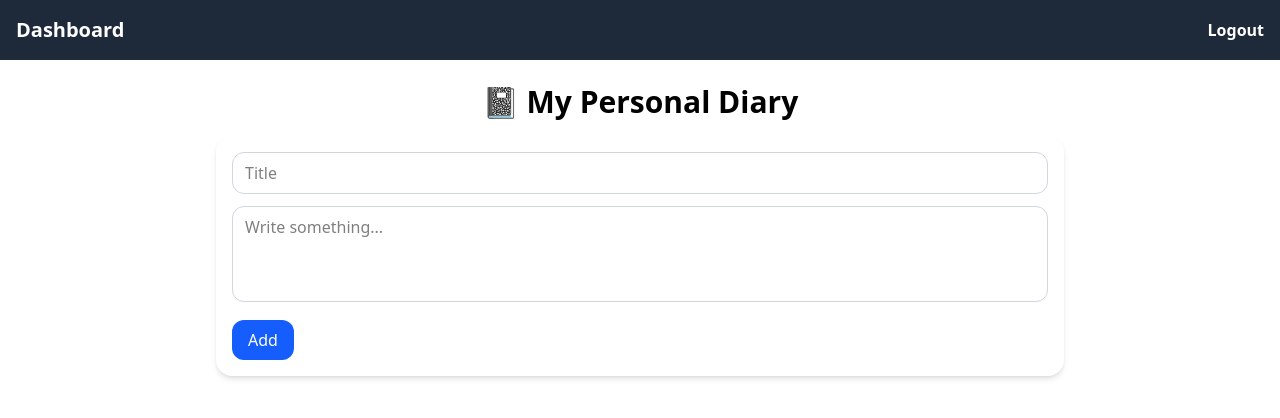
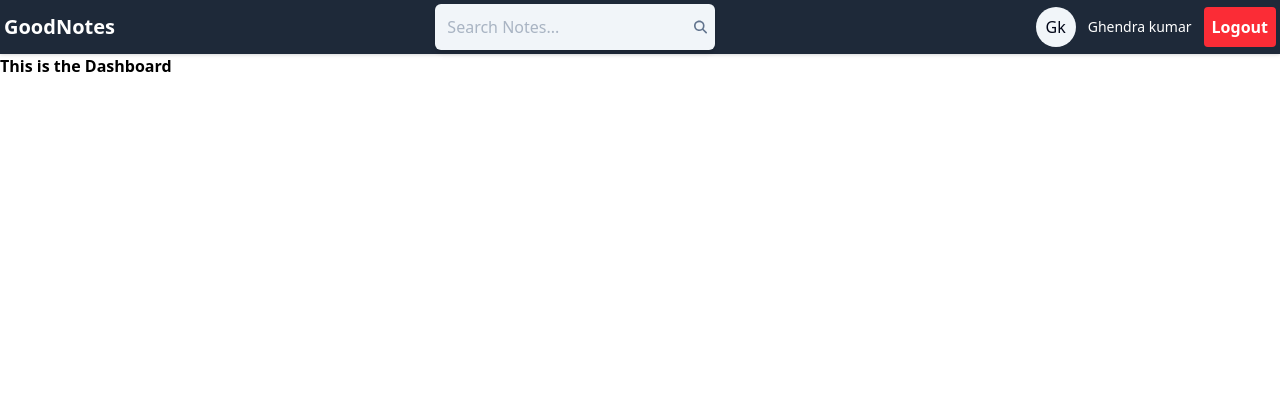
Before and after one commit to Ghanedrakumar/Personal-Diary-App, a React (Vite) app in the folder client/: page /dashboard in a window 1280 px wide. Shown: the top 418 px of the page. Built offline with nearby package versions, Linux system fonts and the light colour scheme.

Commit message:
Navbar is modified

```diff
--- a/client/package.json
+++ b/client/package.json
@@ -17,6 +17,7 @@
     "react": "^19.0.0",
     "react-dom": "^19.0.0",
     "react-hook-form": "^7.55.0",
+    "react-icons": "^5.5.0",
     "react-router-dom": "^7.5.0"
   },
   "devDependencies": {
--- a/client/src/App.jsx
+++ b/client/src/App.jsx
@@ -3,7 +3,7 @@ import { BrowserRouter,Routes,Route } from "react-router-dom"
 import Navbar from "./Components/Navbar"
 import Signup from "./Components/Signup"
 import Login from "./Components/Login"
-import { DiaryDashboard } from "./Components/Dashboard"
+import Dashboard  from "./Components/Dashboard"
 function App() {
 
   return (
@@ -12,7 +12,7 @@ function App() {
       <Route path="/" element={<><Signup/></>} />
       <Route path="/signup" element={<><Signup/></>} />
       <Route path="/login" element={<><Login/></>} />
-      <Route path="/dashboard" element={<><Navbar /><DiaryDashboard/></>} />
+      <Route path="/dashboard" element={<><Navbar /><Dashboard/></>} />
     </Routes>
     </BrowserRouter>
 
--- /dev/null
+++ b/client/src/Components/Cards/ProfileInfo.jsx
@@ -0,0 +1,22 @@
+import React from 'react'
+const ProfileInfo = ({onLogout}) => {
+    return (
+        <div className='flex items-center justify-center  gap-3'>
+            <div className="w-10 h-10 flex items-center justify-center rounded-full text-slate-950 font-medium bg-slate-100">
+                Gk
+
+                </div>
+                <div className='text-sm font-medium' >
+                    Ghendra kumar
+                </div>
+
+                <button className="flex space-x-10 bg-red-500 hover: hover:bg-red-800 hover:text-blue-300 hover:opacity-80 font-bold p-2 rounded-sm"
+                onClick={onLogout}>
+                     Logout
+                </button>
+
+        </div>
+    )
+}
+
+export default ProfileInfo
--- a/client/src/Components/Dashboard.jsx
+++ b/client/src/Components/Dashboard.jsx
@@ -1,107 +1,11 @@
-import React, { useState } from "react";
-import { Card, CardContent } from "./ui/Card";
-import { Button } from "./ui/button";
-import { Input } from "./ui/Input.jsx";
-import { Textarea} from "./ui/TextArea";
+import React from 'react'
 
-import { format } from "date-fns";
-import { Pencil, Trash2 } from "lucide-react";
+const Dashboard = () => {
+  return (
+    <div>
+      <h1 className='font-bold'>This is the Dashboard</h1>
+    </div>
+  )
+}
 
-export default function DiaryDashboard() {
-  const [entries, setEntries] = useState([]);
-  const [title, setTitle] = useState("");
-  const [description, setDescription] = useState("");
-  const [editId, setEditId] = useState(null);
-
-  const handleSubmit = () => {
-    if (!title || !description) return;
-
-    const newEntry = {
-      id: editId || Date.now(),
-      title,
-      description,
-      timestamp: new Date(),
-    };
-
-    if (editId) {
-      setEntries((prev) =>
-        prev.map((entry) => (entry.id === editId ? newEntry : entry))
-      );
-      setEditId(null);
-    } else {
-      setEntries([newEntry, ...entries]);
-    }
-
-    setTitle("");
-    setDescription("");
-  };
-
-  const handleDelete = (id) => {
-    setEntries(entries.filter((entry) => entry.id !== id));
-  };
-
-  const handleEdit = (entry) => {
-    setTitle(entry.title);
-    setDescription(entry.description);
-    setEditId(entry.id);
-  };
-
-  return (
-    <div className="p-6 max-w-4xl mx-auto">
-      <h1 className="text-3xl font-bold mb-4 text-center">📓 My Personal Diary</h1>
-
-      <div className="bg-white p-4 rounded-2xl shadow-md mb-6">
-        <Input
-          placeholder="Title"
-          value={title}
-          onChange={(e) => setTitle(e.target.value)}
-          className="mb-3"
-        />
-        <Textarea
-          placeholder="Write something..."
-          value={description}
-          onChange={(e) => setDescription(e.target.value)}
-          className="mb-3"
-        />
-        <Button onClick={handleSubmit}>{editId ? "Update" : "Add"}</Button>
-      </div>
-
-      <div className="grid gap-4">
-        {entries.map((entry) => (
-          <Card key={entry.id} className="rounded-2xl shadow-lg">
-            <CardContent className="p-4">
-              <div className="flex justify-between items-start">
-                <div>
-                  <h2 className="text-xl font-semibold">{entry.title}</h2>
-                  <p className="text-gray-600 mt-1 whitespace-pre-wrap">
-                    {entry.description}
-                  </p>
-                  <p className="text-sm text-gray-400 mt-2">
-                    {format(new Date(entry.timestamp), "PPpp")}
-                  </p>
-                </div>
-                <div className="flex space-x-2">
-                  <Button
-                    size="icon"
-                    variant="ghost"
-                    onClick={() => handleEdit(entry)}
-                  >
-                    <Pencil className="w-4 h-4" />
-                  </Button>
-                  <Button
-                    size="icon"
-                    variant="ghost"
-                    onClick={() => handleDelete(entry.id)}
-                  >
-                    <Trash2 className="w-4 h-4 text-red-500" />
-                  </Button>
-                </div>
-              </div>
-            </CardContent>
-          </Card>
-        ))}
-      </div>
-    </div>
-  );
-}
-export { DiaryDashboard };
+export default Dashboard
--- a/client/src/Components/Navbar.jsx
+++ b/client/src/Components/Navbar.jsx
@@ -1,14 +1,39 @@
 import React from 'react'
+import SearchBar from './SearchBar/SearchBar'
+import ProfileInfo from './Cards/ProfileInfo'
 import { Link } from 'react-router-dom'
+import { useNavigate } from 'react-router-dom'
+
 const Navbar = () => {
+    const Navigate = useNavigate()
+    const [searchQuery, setSearchQuery] = React.useState('')
+    const handleSearch = () => {}
+
+    const onClearSearch = () => {
+        setSearchQuery('')
+    }
+    const onLogout = () => {
+        localStorage.removeItem('token')
+        Navigate('/login')
+    }
+
     return (
         <div>
             <nav>
-                <ul className="flex justify-between items-center bg-gray-800 text-white p-4">
-                   <Link className="text-xl font-bold flex justify-center items-center" to="/dashboard"  > Dashboard</Link>
-                    <div className="flex space-x-10  font-bold">
+                <ul className="flex justify-between drop-shadow items-center bg-gray-800 text-white p-1">
+                <span>     <Link className="text-xl font-bold flex justify-center items-center" to="/dashboard"  > GoodNotes </Link></span>
+                    <SearchBar
+                    value={searchQuery}
+                    onChange={({target}) => setSearchQuery(target.value)}
+                    handleSearch={handleSearch}
+                    onClearSearch={onClearSearch}
+
+                    />
+
+                    <ProfileInfo onLogout={onLogout} />
+                    {/* <div className="flex space-x-10  font-bold">
                         <Link to="/login"> Logout</Link>
-                    </div>
+                    </div> */}
                 </ul>
             </nav>
         </div>
--- /dev/null
+++ b/client/src/Components/SearchBar/SearchBar.jsx
@@ -0,0 +1,23 @@
+import React from 'react'
+import { FaMagnifyingGlass } from 'react-icons/fa6'
+import { IoMdClose } from 'react-icons/io'
+const SearchBar = ({value,onChange,handleSearch,onClearSearch}) => {
+
+
+    return (
+        <div className=' w-70  flex items-center justify-between px-2 bg-slate-100 rounded-md shadow-md'>
+            < input
+                type="text"
+                placeholder="Search Notes..."
+                className=" text-slate-500 rounded-lg py-[11px]   bg-transparent px-1 text-1xl outline-none focus:border-blue-500"
+            value={value}
+            onChange={onChange}
+            />
+
+          {value && <IoMdClose className='text-slate-500 text-xl cursor-pointer hover:text-black ' onClick={onClearSearch}/>}
+            <FaMagnifyingGlass className='text-slate-500 text-xl cursor-pointer hover:text-black ml-3 ' onClick={handleSearch} />
+        </div>
+    )
+}
+
+export default SearchBar
--- a/client/src/Components/ui/Card.jsx
+++ /dev/null
@@ -1,12 +0,0 @@
-import React from "react";
-export function Card({ children, className = "" }) {
-    return (
-      <div className={`bg-white rounded-2xl shadow p-4 ${className}`}>
-        {children}
-      </div>
-    );
-  }
-
-  export function CardContent({ children, className = "" }) {
-    return <div className={` ${className}`}>{children}</div>;
-  }
--- a/client/src/Components/ui/Input.jsx
+++ /dev/null
@@ -1,10 +0,0 @@
-import React from "react";
-
-export function Input({ className = "", ...props }) {
-  return (
-    <input
-      className={`w-full border border-gray-300 rounded-xl px-3 py-2 focus:outline-none focus:ring-2 focus:ring-blue-500 ${className}`}
-      {...props}
-    />
-  );
-}
--- a/client/src/Components/ui/TextArea.jsx
+++ /dev/null
@@ -1,10 +0,0 @@
-import React from "react";
-
-export function Textarea({ className = "", ...props }) {
-  return (
-    <textarea
-      className={`w-full border border-gray-300 rounded-xl px-3 py-2 h-24 resize-none focus:outline-none focus:ring-2 focus:ring-blue-500 ${className}`}
-      {...props}
-    />
-  );
-}
--- a/client/src/Components/ui/button.jsx
+++ /dev/null
@@ -1,22 +0,0 @@
-import React from "react";
-export function Button({ children, onClick, className = "", size = "", variant = "default", type = "button" }) {
-    const base = "px-4 py-2 rounded-xl text-white font-medium transition-all";
-    const variants = {
-      default: "bg-blue-600 hover:bg-blue-700",
-      ghost: "bg-transparent hover:bg-gray-100 text-gray-800",
-    };
-    const sizes = {
-      icon: "p-2",
-      default: "",
-    };
-
-    return (
-      <button
-        type={type}
-        onClick={onClick}
-        className={`${base} ${variants[variant] || ""} ${sizes[size] || ""} ${className}`}
-      >
-        {children}
-      </button>
-    );
-  }
```
Also changed, not shown: 1 other file (tests, documents, lock files or other folders).
